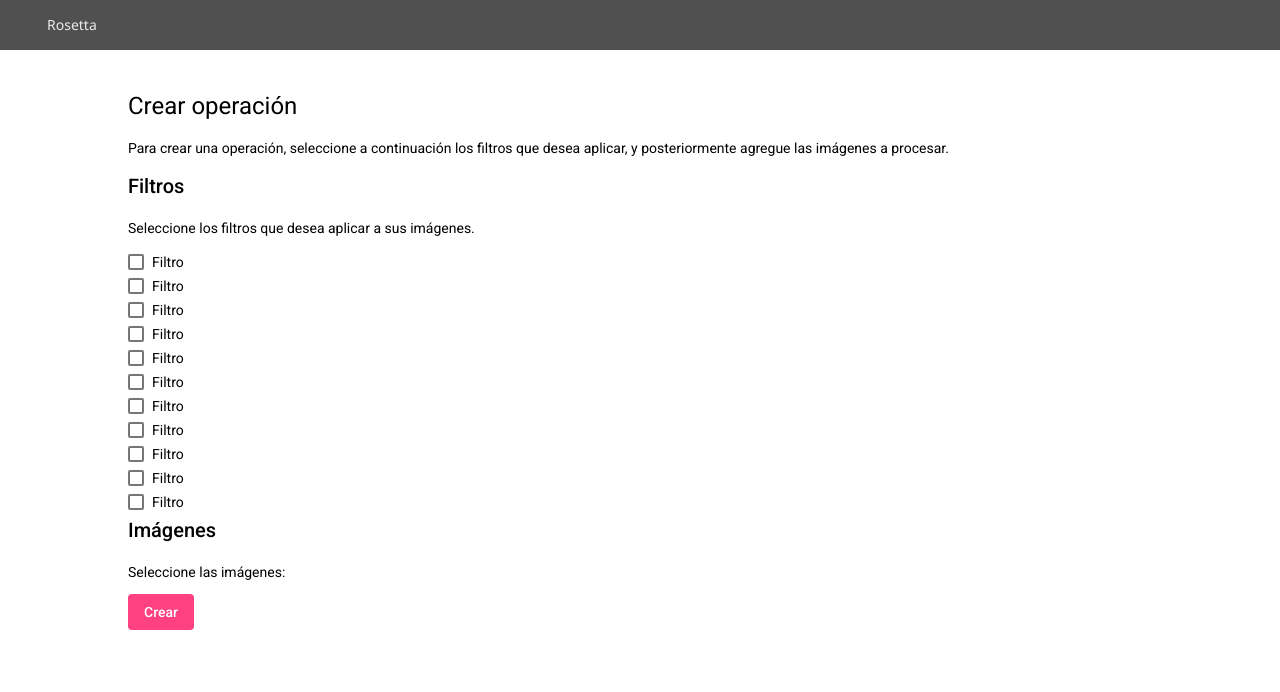
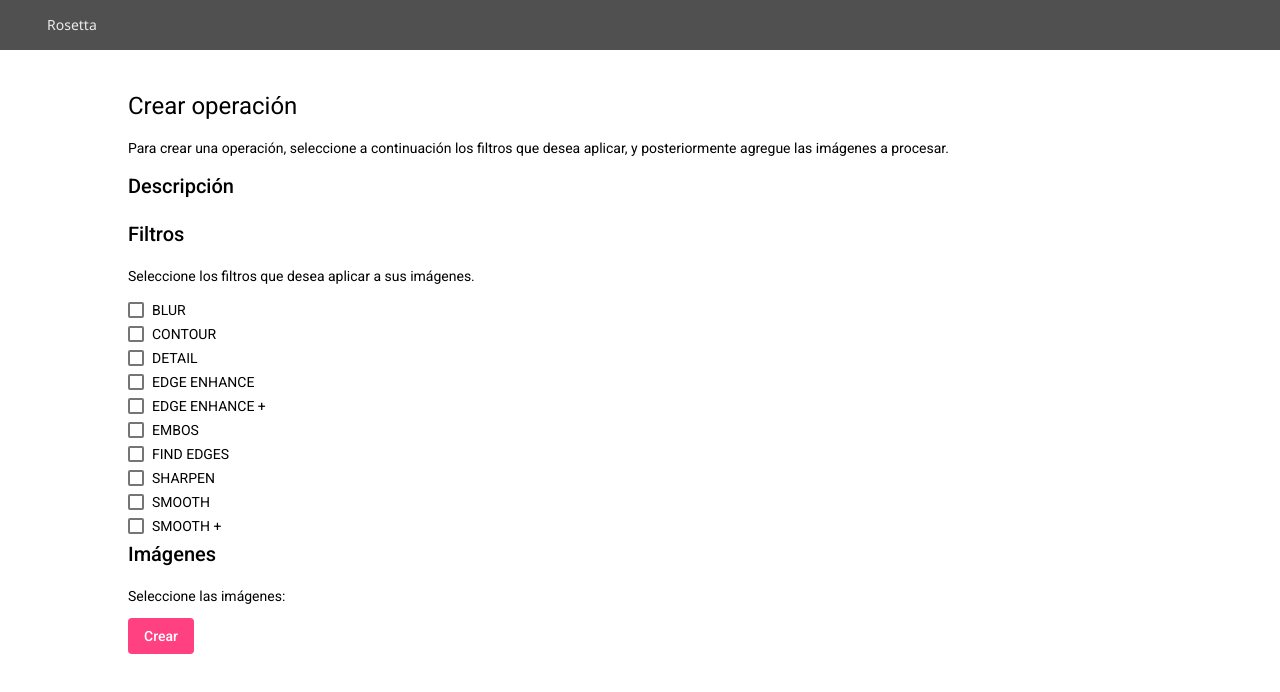
Before and after one commit to migueladanrm/Rosetta, an Angular app in the folder webapp/: page /create-operation in a window 1280 px wide. Shown: the top 692 px of the page. Built offline with nearby package versions, Linux system fonts and the light colour scheme.

Commit message:
server: operations repo

```diff
--- a/webapp/src/app/app.module.ts
+++ b/webapp/src/app/app.module.ts
@@ -8,6 +8,7 @@ import { BrowserAnimationsModule } from '@angular/platform-browser/animations';
 import { CreateOperationComponent } from './create-operation/create-operation.component';
 import { MatButtonModule } from '@angular/material/button';
 import { MatCheckboxModule } from '@angular/material/checkbox';
+import { MatInputModule } from '@angular/material/input';
 
 @NgModule({
   declarations: [AppComponent, HomeComponent, CreateOperationComponent],
@@ -17,6 +18,7 @@ import { MatCheckboxModule } from '@angular/material/checkbox';
     BrowserAnimationsModule,
     MatButtonModule,
     MatCheckboxModule,
+    MatInputModule,
   ],
   providers: [],
   bootstrap: [AppComponent],
--- a/webapp/src/app/create-operation/create-operation.component.html
+++ b/webapp/src/app/create-operation/create-operation.component.html
@@ -4,21 +4,27 @@
     Para crear una operación, seleccione a continuación los filtros que desea
     aplicar, y posteriormente agregue las imágenes a procesar.
   </p>
+<h2>Descripción</h2>
+<!-- <mat-form-field class="example-full-width">
+  <mat-label>Introdúzca una descripción del lote de imágenes</mat-label>
+  <textarea matInput placeholder="Ex. It makes me feel..."></textarea>
+</mat-form-field> -->
+
   <h2>Filtros</h2>
   <p>Seleccione los filtros que desea aplicar a sus imágenes.</p>
   <div style="display: flex; flex-direction: column">
-    <mat-checkbox>Filtro</mat-checkbox>
-    <mat-checkbox>Filtro</mat-checkbox>
-    <mat-checkbox>Filtro</mat-checkbox>
-    <mat-checkbox>Filtro</mat-checkbox>
-    <mat-checkbox>Filtro</mat-checkbox>
-    <mat-checkbox>Filtro</mat-checkbox>
-    <mat-checkbox>Filtro</mat-checkbox>
-    <mat-checkbox>Filtro</mat-checkbox>
-    <mat-checkbox>Filtro</mat-checkbox>
-    <mat-checkbox>Filtro</mat-checkbox>
-    <mat-checkbox>Filtro</mat-checkbox>
+    <mat-checkbox>BLUR</mat-checkbox>
+    <mat-checkbox>CONTOUR</mat-checkbox>
+    <mat-checkbox>DETAIL</mat-checkbox>
+    <mat-checkbox>EDGE ENHANCE</mat-checkbox>
+    <mat-checkbox>EDGE ENHANCE + </mat-checkbox>
+    <mat-checkbox>EMBOS</mat-checkbox>
+    <mat-checkbox>FIND EDGES</mat-checkbox>
+    <mat-checkbox>SHARPEN</mat-checkbox>
+    <mat-checkbox>SMOOTH</mat-checkbox>
+    <mat-checkbox>SMOOTH + </mat-checkbox>
   </div>
+
   <h2>Imágenes</h2>
   <p>Seleccione las imágenes:</p>
 
```
Also changed, not shown: 2 other files (tests, documents, lock files or other folders).
